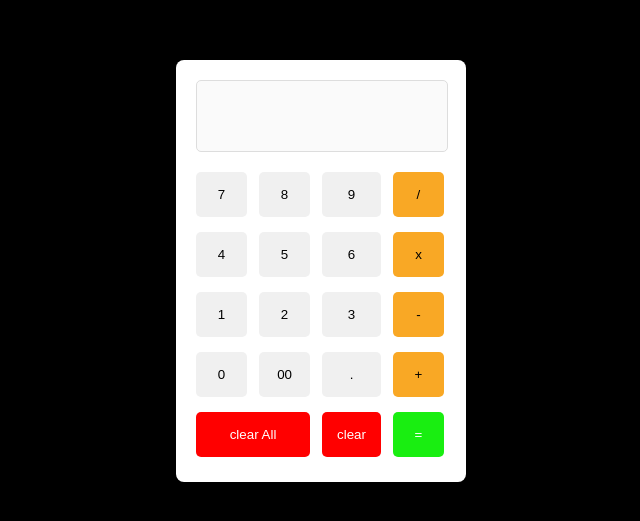
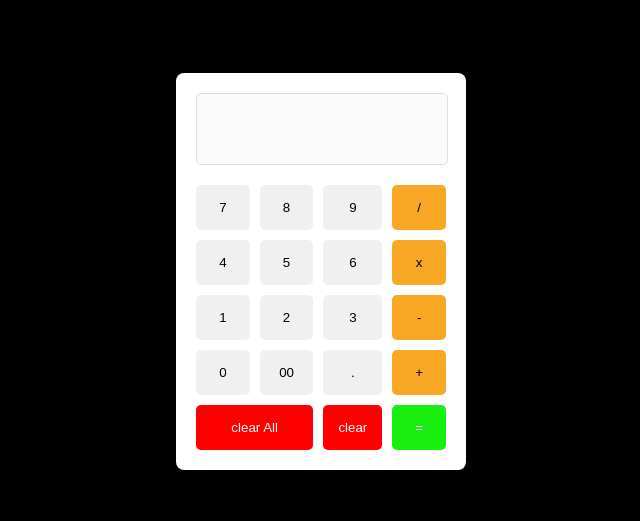
Before and after one commit to aawal13/belajar-html, a plain HTML site: page index.html in a window 1280 px wide. Shown: the part 137-658 px from the top of the page, without its empty margins (319-959 px from the left). Drawn offline with Linux system fonts and the light colour scheme.

Commit message:
fix nama fungsi

```diff
--- a/index.html
+++ b/index.html
@@ -10,22 +10,22 @@
     <div class="calculator">
         <input type="text" id="display" disabled>
         <div class="button">
-        <button class="btn" onclick="appendVelue('7')">7</button>
-        <button class="btn" onclick="appendVelue('8')">8</button>
-        <button class="btn" onclick="appendVelue('9')">9</button>
-        <button class="btn operator" onclick="appendVelue('/')">/</button>
-        <button class="btn" onclick="appendVelue('4')">4</button>
-        <button class="btn" onclick="appendVelue('5')">5</button>
-        <button class="btn" onclick="appendVelue('6')">6</button>
-        <button class="btn operator" onclick="appendVelue('*')">x</button>
-        <button class="btn" onclick="appendVelue('1')">1</button>
-        <button class="btn" onclick="appendVelue('2')">2</button>
-        <button class="btn" onclick="appendVelue('3')">3</button>
-        <button class="btn operator" onclick="appendVelue('-')">-</button>
-        <button class="btn" onclick="appendVelue('0')">0</button>
-        <button class="btn" onclick="appendVelue('00')">00</button>
-        <button class="btn" onclick="appendVelue('.')">.</button>
-        <button class="btn operator" onclick="appendVelue('+')">+</button>
+        <button class="btn" onclick="appendValue('7')">7</button>
+        <button class="btn" onclick="appendValue('8')">8</button>
+        <button class="btn" onclick="appendValue('9')">9</button>
+        <button class="btn operator" onclick="appendValue('/')">/</button>
+        <button class="btn" onclick="appendValue('4')">4</button>
+        <button class="btn" onclick="appendValue('5')">5</button>
+        <button class="btn" onclick="appendValue('6')">6</button>
+        <button class="btn operator" onclick="appendValue('*')">x</button>
+        <button class="btn" onclick="appendValue('1')">1</button>
+        <button class="btn" onclick="appendValue('2')">2</button>
+        <button class="btn" onclick="appendValue('3')">3</button>
+        <button class="btn operator" onclick="appendValue('-')">-</button>
+        <button class="btn" onclick="appendValue('0')">0</button>
+        <button class="btn" onclick="appendValue('00')">00</button>
+        <button class="btn" onclick="appendValue('.')">.</button>
+        <button class="btn operator" onclick="appendValue('+')">+</button>
         <button class="btn clear" onclick="clearDisplay()">clear All</button>
         <button class="btn clear1" onclick="clear1()">clear</button>
         <button class="btn operator1" onclick="calculate()">=</button>
--- a/script.js
+++ b/script.js
@@ -1,4 +1,4 @@
-function appendVelue(value){
+function appendValue(value){
 document.getElementById("display").value += value;
 }
 
--- a/style.css
+++ b/style.css
@@ -34,8 +34,6 @@ body{
 
 .btn{
     padding: 15px;
-    margin-right: 2px;
-    margin-bottom: 5px;
     border: none;
     border-radius: 5px;
     background-color: #f0f0f0;
```
